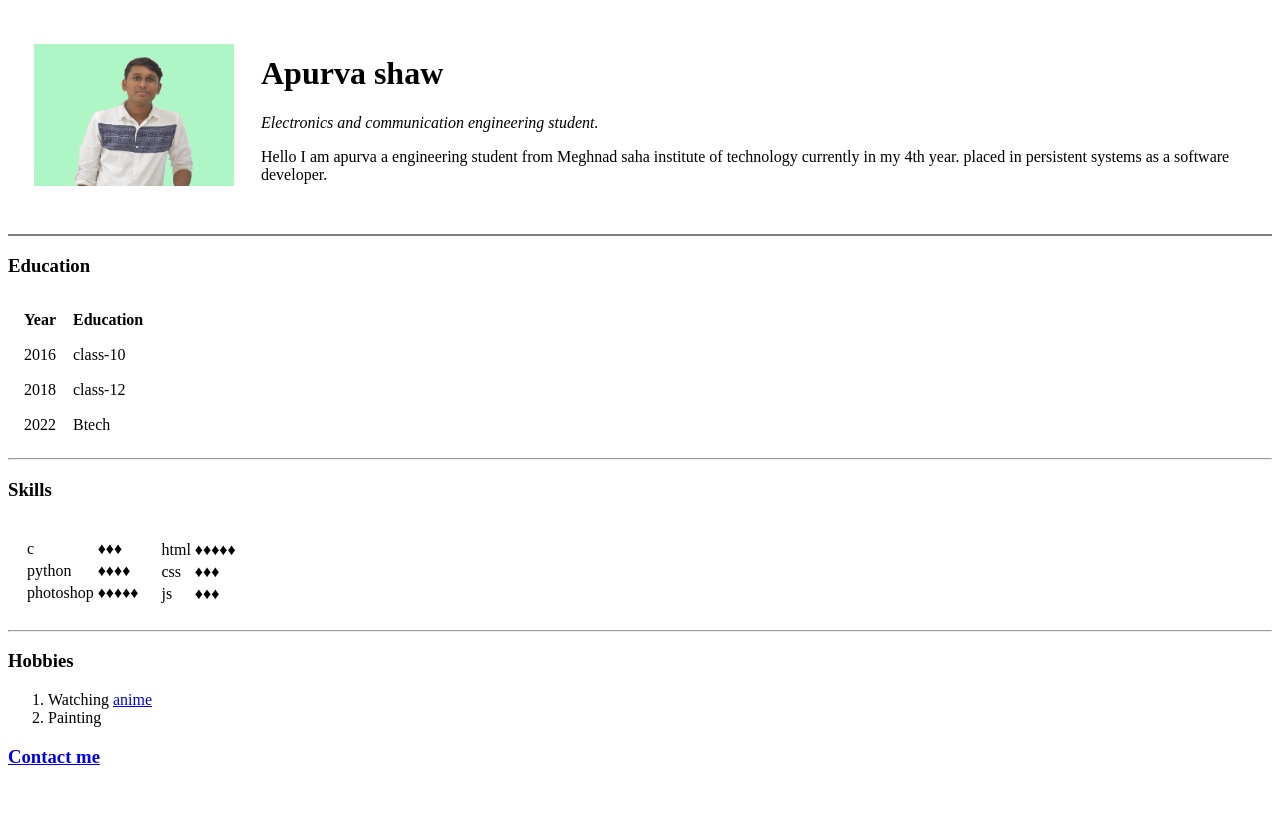
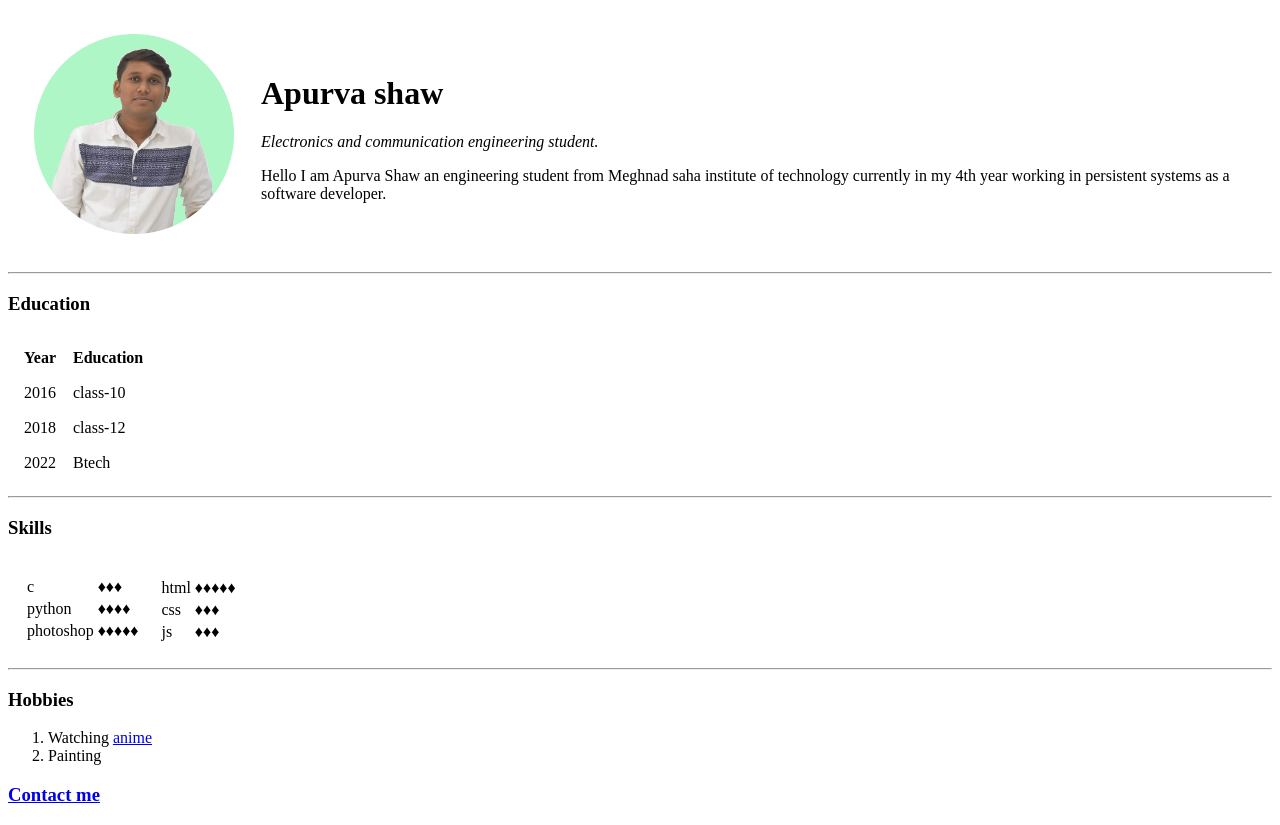
Before and after one commit to apurva-shaw/cv, a plain HTML site: page index.html in a window 1280 px wide. Before the commit the page ends 800 px from the top, so only its background shows below. Drawn offline with Linux system fonts and the light colour scheme.

Commit message:
new commit 2

```diff
--- a/index.html
+++ b/index.html
@@ -4,24 +4,26 @@
 <head>
   <meta charset="utf-8">
   <title>Apurva's personal site</title>
+
+  <link rel="stylesheet" href="css\styles.css">
 </head>
 
 <body>
   <table cellspacing="25">
     <tr>
-      <td><img src="my Profile.jpg" width="200" alt="apurva profile picture"></td>
+      <td><img src="my Profile.png" width="200" alt="apurva profile picture"></td>
       <td>
         <h1>Apurva shaw</h1>
         <p><em>Electronics and communication engineering student.</em></p>
-        <p>Hello I am apurva a engineering student from Meghnad saha institute of technology
-          currently in my 4th year. placed in persistent systems as a software developer.
+        <p>Hello I am Apurva Shaw an engineering student from Meghnad saha institute of technology
+          currently in my 4th year working in persistent systems as a software developer.
         </p>
       </td>
     </tr>
   </table>
 
 
-  <hr size='2' noshade>
+  <hr>
   <p>
   <h3>Education</h3>
   </p>
@@ -32,7 +34,7 @@
     <li>10th from andhra association high school</li>
   </ul>
   -->
-  <table  cellspacing="15">
+  <table class="edu_table" cellspacing="15">
     <thead>
       <tr>
         <th>Year</th>
@@ -58,7 +60,7 @@
   <hr>
 
   <h3>Skills</h3>
-  <table  cellspacing="15">
+  <table cellspacing="15">
     <tr>
       <td>
         <table>
```
Also changed, not shown: contact.html (+9 -4 lines), my Profile.png (added). Lines whose indentation alone changed are shown as unchanged.
